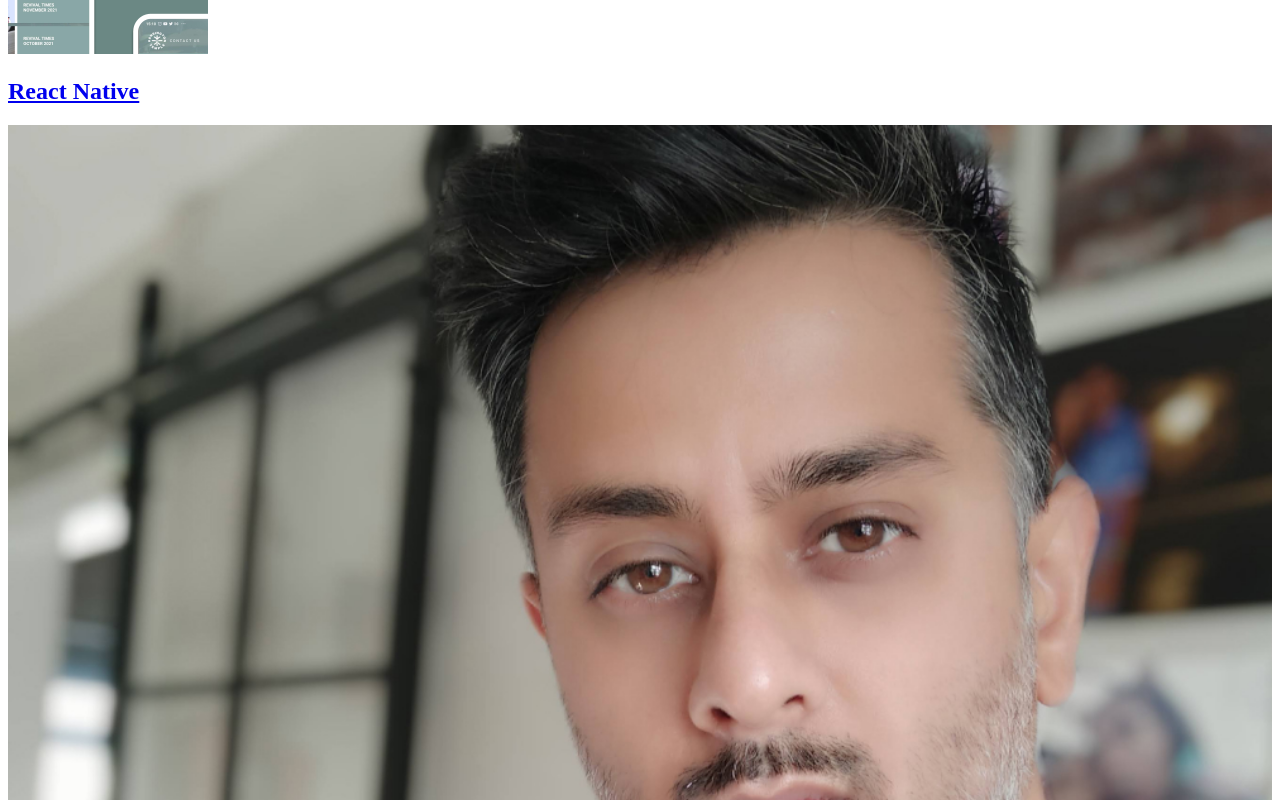
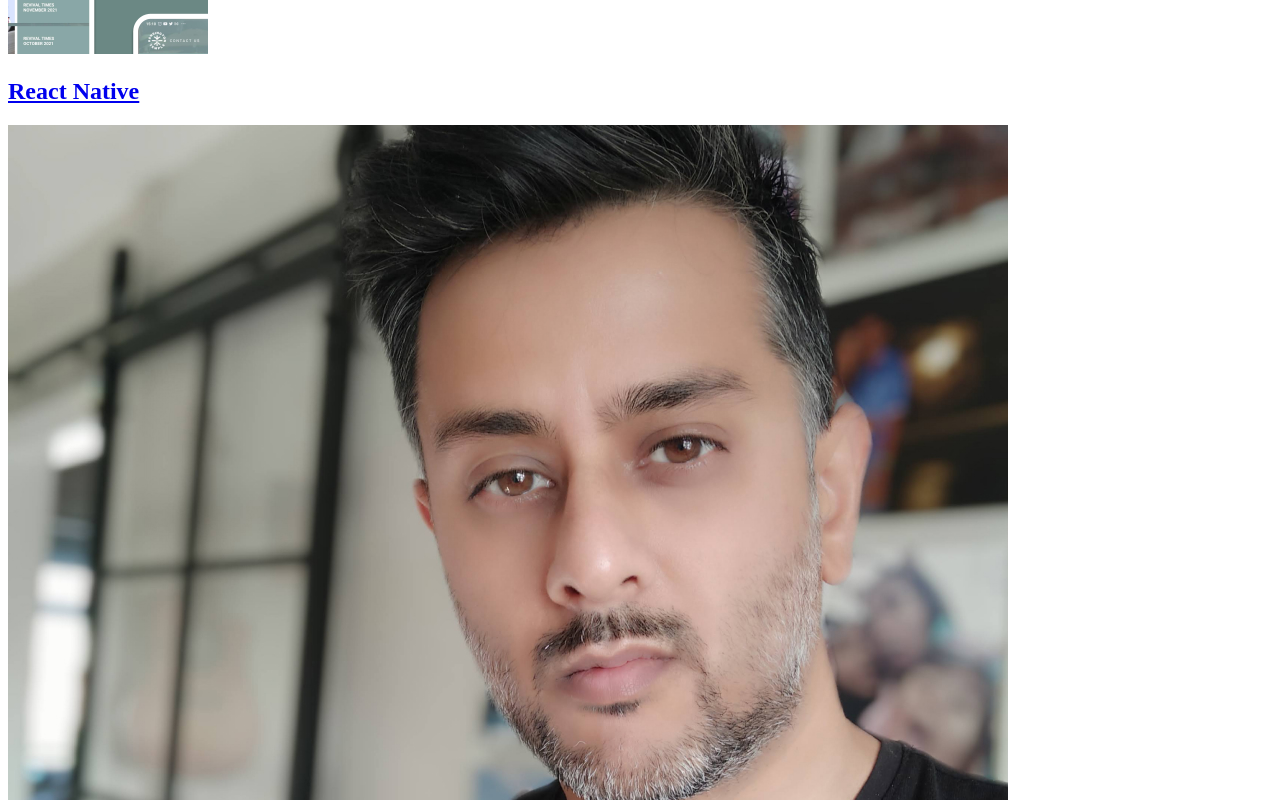
Before and after one commit to davofaz/nextjs-portfolio-site, a Next.js app: page / in a window 1280 px wide. Shown: the part 1460-2260 px from the top of the page. Built offline with nearby package versions, Linux system fonts and the light colour scheme.

Commit message:
update: updated profile pic and removed layout props to clear the warning

```diff
--- a/components/About.js
+++ b/components/About.js
@@ -1,23 +1,18 @@
 import React from "react"
 import Image from "next/image"
-import profile from "../public/david-fazaldin-profile.jpg"
+import davidPhoto from '../public/david-fazaldin-profile.jpg';
 
 const About = () => {
 
     return (
-        <div className="grid gap-4 md:grid-cols-3 pt-12">
-            <div
-                className="col-span-2 md:col-span-1"
-                style={{
-                    backgroundSize: "contain",
-                    backgroundRepeat: "no-repeat",
-                    width: "100%",
-                }}
-                >
-                <img
-                    src={profile.src}
-                    alt="Profile"
-                    style={{ width: "100%", height: "auto" }}
+        <div className="grid gap-0 gap-4 grid-cols-1 md:grid-cols-3 pt-12">
+            <div className="col-span-2 md:col-span-1">
+
+                <Image
+                    src={davidPhoto}
+                    alt="David Fazaldin headshot photo"
+                    placeholder="blur"
+                    className="py-10 object-fit"
                 />
 
             </div>
--- a/components/RecentWork.js
+++ b/components/RecentWork.js
@@ -49,7 +49,8 @@ const RecentWork = ({ additionalClasses = '' }) => {
                             src="/recent-work-artsense-google-showcase-large.jpg"
                             alt="Case Study: Artsense"
                             width={200}
-                            height={200}
+                        height={200}
+                            priority="true"
                           />
                             <h2 className="absolute z-10 text-white right-2 bottom-2 bg-black rounded-lg px-2 lg:px-4 py-1 text-xs">Arts & Culture App</h2>
                 </Link>
--- a/pages/portfolio/kt-app.js
+++ b/pages/portfolio/kt-app.js
@@ -21,7 +21,6 @@ export default function KTApp() {
                     alt="KT APP Presentation"
                     width={1024}
                     height={1366}
-                    layout="responsive"
                     placeholder="blur"
                         />
                 <div className="dark:text-gray-200 mt-4 p-6 md:p-12 leading-relaxed">
--- a/pages/portfolio/my-task-app.js
+++ b/pages/portfolio/my-task-app.js
@@ -23,7 +23,6 @@ export default function MyTasksApp() {
                         alt="My Tasks App"
                         width={1440}
                         height={1440}
-                        layout="responsive"
                         placeholder="blur"
                     />
                     <div className="text-cyan-950 dark:text-cyan-700 mt-4 p-6 md:p-12 leading-relaxed">
--- a/pages/portfolio/noble-black.js
+++ b/pages/portfolio/noble-black.js
@@ -23,7 +23,6 @@ export default function NobleBlack() {
                         alt="My Tasks App"
                         width={1625}
                         height={1787}
-                        layout="responsive"
                         placeholder="blur"
                     />
                 <div className="text-cyan-950 dark:text-cyan-700 mt-4 p-6 md:p-12 leading-relaxed">
@@ -44,7 +43,6 @@ export default function NobleBlack() {
                                 alt="My Tasks App"
                                 width={1625}
                                 height={1787}
-                                layout="responsive"
                                 placeholder="blur"
                             />
                     </div>
```
Also changed, not shown: pages/portfolio/artsense.js (+1 -14 lines), pages/portfolio/online-donations-app.js (+6 -8 lines).
